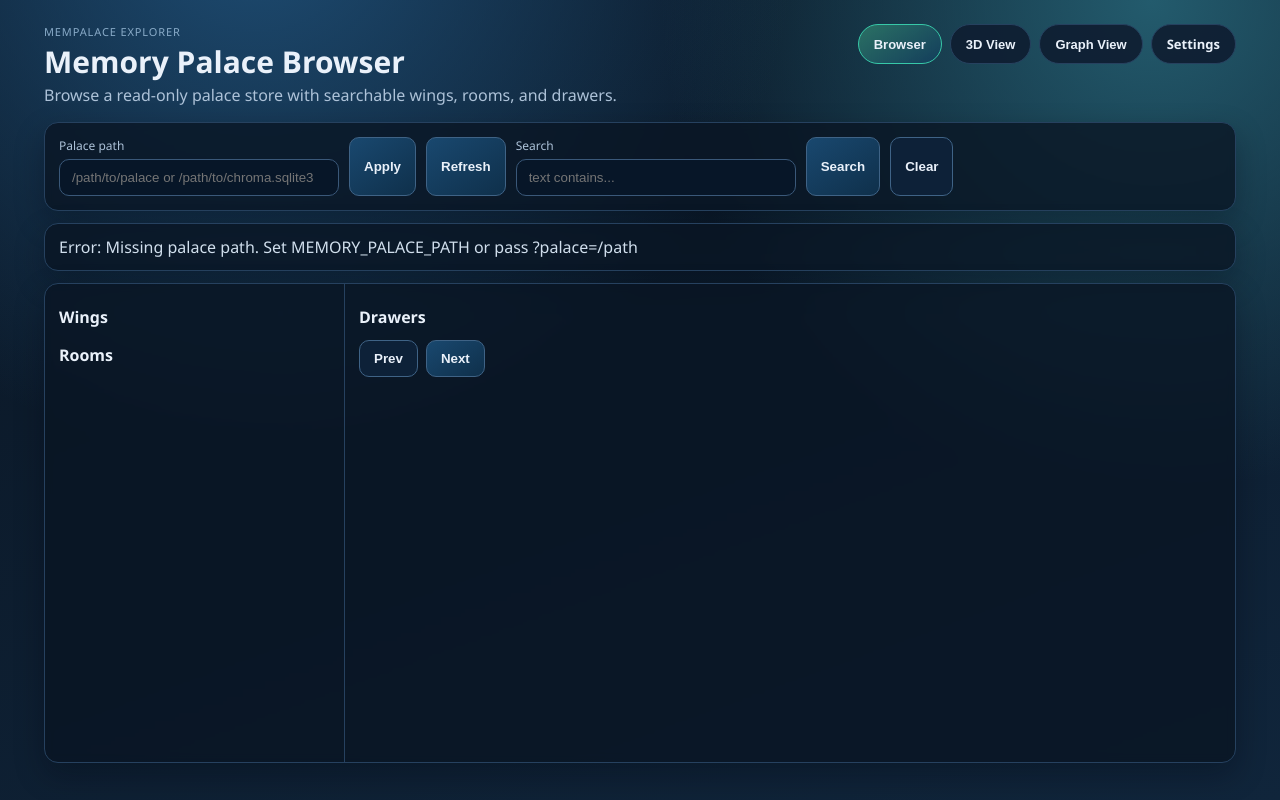
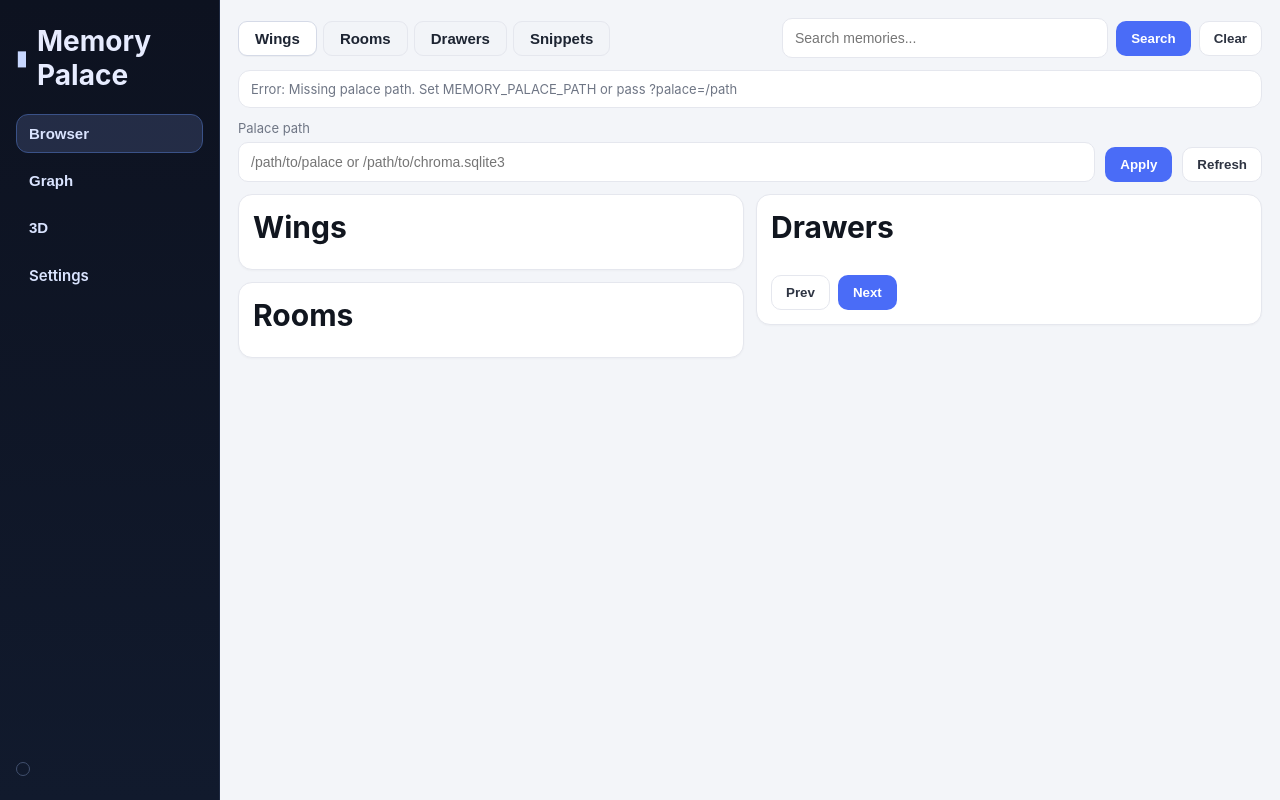
Before and after one commit to tomsalphaclawbot/memory-palace-web-frontend, a Flask app: page / in a window 1280 px wide. Run offline with Flask 3, Linux system fonts and the light colour scheme.

Commit message:
Rebuild UI to match selected concept layout

```diff
--- a/static/app.css
+++ b/static/app.css
@@ -3,224 +3,312 @@
 }
 
 :root {
-  --bg-1: #0a1624;
-  --bg-2: #10253b;
-  --surface: rgba(9, 21, 35, 0.78);
-  --surface-strong: #0f2238;
-  --border: #26415f;
-  --text: #eaf1fa;
-  --text-muted: #adc2d8;
-  --accent: #37c8a8;
-  --accent-2: #4fb8ff;
-  --danger: #ff9a7d;
+  --bg: #f3f5f9;
+  --surface: #ffffff;
+  --surface-muted: #f7f8fb;
+  --border: #e5e7ee;
+  --text: #11161f;
+  --text-muted: #6f7685;
+  --sidebar-1: #0d1220;
+  --sidebar-2: #111a2d;
+  --sidebar-border: #1f2a42;
+  --accent: #4a6cf7;
+  --accent-soft: #e9eeff;
 }
 
 body {
   margin: 0;
+  font-family: Inter, "Avenir Next", "Segoe UI", sans-serif;
+  background: var(--bg);
   color: var(--text);
-  font-family: "Avenir Next", "Segoe UI", "Trebuchet MS", sans-serif;
-  background: radial-gradient(circle at 20% -10%, #1e4d74 0%, transparent 40%),
-    radial-gradient(circle at 90% 0%, #235b6d 0%, transparent 35%),
-    linear-gradient(160deg, var(--bg-1), var(--bg-2));
-  min-height: 100vh;
 }
 
-.page-shell {
-  max-width: 1240px;
-  margin: 0 auto;
-  padding: 24px;
+h1,
+h2,
+h3,
+p {
+  margin: 0;
 }
 
-.topbar {
+.app-shell {
+  min-height: 100vh;
+  display: grid;
+  grid-template-columns: 220px 1fr;
+}
+
+.sidebar {
+  background: linear-gradient(180deg, var(--sidebar-1), var(--sidebar-2));
+  color: #e7ecff;
+  border-right: 1px solid var(--sidebar-border);
+  padding: 24px 16px;
+  display: flex;
+  flex-direction: column;
+  gap: 22px;
+}
+
+.brand {
+  display: flex;
+  align-items: center;
+  gap: 10px;
+  font-weight: 700;
+  font-size: 28px;
+}
+
+.brand-mark {
+  font-size: 20px;
+  color: #c8d7ff;
+}
+
+.side-nav {
+  display: flex;
+  flex-direction: column;
+  gap: 8px;
+}
+
+.nav-item {
+  display: block;
+  border: 1px solid transparent;
+  border-radius: 12px;
+  color: #dae4ff;
+  background: transparent;
+  text-decoration: none;
+  text-align: left;
+  padding: 10px 12px;
+  font-weight: 600;
+  font-size: 15px;
+  cursor: pointer;
+}
+
+.nav-item:hover {
+  border-color: #2a3c66;
+  background: rgba(102, 135, 226, 0.12);
+}
+
+.nav-item.active {
+  background: rgba(151, 176, 255, 0.16);
+  border-color: #3a5288;
+}
+
+.sidebar-dot {
+  margin-top: auto;
+  width: 14px;
+  height: 14px;
+  border-radius: 999px;
+  border: 1px solid #41506e;
+}
+
+.workspace {
+  padding: 18px;
+}
+
+.workspace-top {
   display: flex;
   justify-content: space-between;
-  align-items: flex-start;
-  gap: 18px;
-  margin-bottom: 16px;
+  align-items: center;
+  gap: 12px;
+  margin-bottom: 12px;
 }
 
-.eyebrow {
-  margin: 0;
-  text-transform: uppercase;
-  letter-spacing: 0.08em;
-  color: #89abc8;
-  font-size: 11px;
-}
-
-h1 {
-  margin: 6px 0;
-  font-size: 30px;
-  line-height: 1.1;
-}
-
-.subtitle {
-  margin: 0;
-  color: var(--text-muted);
-}
-
-.top-tabs {
+.scope-tabs {
   display: flex;
-  gap: 8px;
+  gap: 6px;
   flex-wrap: wrap;
 }
 
-.tab {
+.scope-tab {
   border: 1px solid var(--border);
-  border-radius: 999px;
-  background: rgba(15, 30, 49, 0.92);
-  color: var(--text);
+  border-radius: 9px;
+  background: #f2f4f8;
+  color: #1d2432;
   font-weight: 600;
-  font-size: 13px;
-  padding: 10px 15px;
+  font-size: 15px;
+  padding: 8px 16px;
   cursor: pointer;
-  text-decoration: none;
 }
 
-.tab:hover {
-  border-color: var(--accent-2);
+.scope-tab.active {
+  background: #fff;
+  border-color: #d5dae7;
+  box-shadow: 0 1px 0 rgba(0, 0, 0, 0.03);
 }
 
-.tab.active {
-  border-color: var(--accent);
-  background: linear-gradient(145deg, rgba(47, 124, 105, 0.85), rgba(18, 61, 93, 0.9));
+.searchbar {
+  display: flex;
+  align-items: center;
+  gap: 8px;
+  min-width: min(100%, 480px);
 }
 
-.panel {
+input {
+  width: 100%;
+  min-height: 40px;
   border: 1px solid var(--border);
-  background: var(--surface);
-  border-radius: 14px;
-  backdrop-filter: blur(4px);
-  box-shadow: 0 12px 30px rgba(3, 8, 16, 0.3);
-}
-
-.controls {
-  display: flex;
-  gap: 10px;
-  flex-wrap: wrap;
-  padding: 14px;
-  margin-bottom: 12px;
+  border-radius: 10px;
+  padding: 0 12px;
+  background: #fff;
+  color: var(--text);
+  font-size: 14px;
 }
 
 label {
+  font-size: 13px;
+  color: var(--text-muted);
   display: flex;
   flex-direction: column;
-  font-size: 12px;
-  color: var(--text-muted);
-  gap: 5px;
-}
-
-input {
-  min-width: 280px;
-  padding: 10px 12px;
-  border-radius: 10px;
-  border: 1px solid #3a5879;
-  background: #071628;
-  color: var(--text);
+  gap: 6px;
 }
 
 button {
-  padding: 10px 14px;
+  border: 1px solid transparent;
   border-radius: 10px;
-  border: 1px solid #3f6386;
-  background: linear-gradient(145deg, #19486f, #0f304b);
-  color: var(--text);
+  background: var(--accent);
+  color: #fff;
   font-weight: 600;
+  padding: 9px 14px;
   cursor: pointer;
 }
 
 button:hover {
-  filter: brightness(1.08);
-}
-
-button:disabled {
-  opacity: 0.6;
-  cursor: not-allowed;
+  filter: brightness(0.96);
 }
 
 button.ghost {
-  background: #0d2138;
+  background: #fff;
+  color: #2e3442;
+  border-color: var(--border);
 }
 
-.summary {
-  padding: 12px 14px;
+.summary-strip {
+  border: 1px solid var(--border);
+  background: var(--surface);
+  border-radius: 12px;
+  padding: 10px 12px;
+  color: var(--text-muted);
   margin-bottom: 12px;
-  color: #d1dfed;
+  font-size: 13px;
 }
 
-.browser-grid {
-  display: grid;
-  grid-template-columns: 300px 1fr;
-  min-height: 60vh;
-  overflow: hidden;
+.path-controls {
+  display: flex;
+  align-items: flex-end;
+  gap: 10px;
+  margin-bottom: 12px;
+  flex-wrap: wrap;
 }
 
-aside,
-.browser-grid > section {
-  padding: 14px;
-  overflow: auto;
+.path-controls label {
+  min-width: 360px;
+  flex: 1;
 }
 
-aside {
-  border-right: 1px solid var(--border);
+.browser-layout {
+  display: grid;
+  grid-template-columns: minmax(340px, 1fr) minmax(380px, 1fr);
+  gap: 12px;
+  align-items: start;
 }
 
-h2 {
-  margin: 8px 0 10px;
-  font-size: 16px;
+.column-left {
+  display: grid;
+  gap: 12px;
+}
+
+.panel-card {
+  border: 1px solid var(--border);
+  background: var(--surface);
+  border-radius: 14px;
+  padding: 14px;
+  box-shadow: 0 1px 2px rgba(16, 20, 32, 0.03);
+}
+
+.panel-card h2 {
+  margin-bottom: 10px;
+  font-size: 30px;
 }
 
 ul {
   list-style: none;
-  margin: 0 0 16px;
   padding: 0;
-}
-
-li {
-  margin-bottom: 8px;
+  margin: 0;
+  display: grid;
+  gap: 8px;
 }
 
 li button {
   width: 100%;
+  border: 1px solid var(--border);
+  background: #fff;
+  color: #252b38;
   text-align: left;
 }
 
+li button:hover {
+  border-color: #cfd6e8;
+}
+
+li button.active-filter {
+  border-color: #a9b8e8;
+  background: var(--accent-soft);
+}
+
+.panel-head {
+  display: flex;
+  justify-content: space-between;
+  align-items: baseline;
+  gap: 10px;
+  margin-bottom: 8px;
+}
+
 #drawerMeta {
-  margin-bottom: 10px;
   color: var(--text-muted);
   font-size: 13px;
 }
 
+#drawers {
+  display: grid;
+  grid-template-columns: repeat(2, minmax(200px, 1fr));
+  gap: 10px;
+}
+
 .card {
-  border: 1px solid #35597b;
+  border: 1px solid var(--border);
   border-radius: 12px;
+  background: var(--surface-muted);
   padding: 12px;
-  margin-bottom: 10px;
-  background: rgba(4, 17, 30, 0.85);
+  display: grid;
+  gap: 7px;
 }
 
 .card h3 {
-  margin: 0 0 6px;
-  font-size: 14px;
+  font-size: 28px;
 }
 
 .card .meta {
   color: var(--text-muted);
   font-size: 12px;
-  margin-bottom: 7px;
 }
 
-.card pre {
+.card .snippet {
+  font-size: 13px;
+  line-height: 1.4;
+  color: #2b3444;
   margin: 0;
-  white-space: pre-wrap;
-  color: #dce6f2;
+}
+
+.card .card-actions {
+  display: flex;
+  justify-content: flex-end;
+}
+
+.card .card-actions button {
+  padding: 6px 10px;
   font-size: 12px;
-  line-height: 1.4;
 }
 
 .pager {
-  margin-top: 12px;
   display: flex;
   gap: 8px;
+  margin-top: 12px;
 }
 
 .view {
--- a/static/app.js
+++ b/static/app.js
@@ -26,8 +26,9 @@
   dialogTitle: document.getElementById('dialogTitle'),
   dialogBody: document.getElementById('dialogBody'),
   closeDialog: document.getElementById('closeDialog'),
-  viewTabs: Array.from(document.querySelectorAll('.top-tabs [data-view]')),
+  viewTabs: Array.from(document.querySelectorAll('.side-nav [data-view]')),
   viewPanels: Array.from(document.querySelectorAll('[data-view-panel]')),
+  scopeTabs: Array.from(document.querySelectorAll('.scope-tab')),
 };
 
 function normalizeViewFromHash() {
@@ -91,19 +92,21 @@
   const config = await getJson('/api/config');
   const qsPalace = new URLSearchParams(window.location.search).get('palace') || '';
   state.palace = qsPalace || config.defaultPalace || '';
+  if (el.palaceInput) {
     el.palaceInput.value = state.palace;
+  }
 }
 
 async function loadSummary() {
   const summary = await getJson(apiUrl('/api/summary'));
-  el.summary.textContent = `DB: ${summary.dbPath} | drawers: ${summary.totalDrawers} | wings: ${summary.wings} | rooms: ${summary.rooms}`;
+  el.summary.textContent = `DB: ${summary.dbPath} • ${summary.wings} wings • ${summary.rooms} rooms • ${summary.totalDrawers} drawers`;
 }
 
 function makeFilterButton(label, onClick, active = false) {
   const li = document.createElement('li');
   const btn = document.createElement('button');
   btn.textContent = label;
-  if (active) btn.style.borderColor = '#8ab4ff';
+  if (active) btn.classList.add('active-filter');
   btn.onclick = onClick;
   li.appendChild(btn);
   return li;
@@ -113,12 +116,16 @@
   const data = await getJson(apiUrl('/api/wings'));
   el.wings.innerHTML = '';
   el.wings.appendChild(
-    makeFilterButton(`All wings`, () => {
+    makeFilterButton(
+      'All wings',
+      () => {
         state.wing = '';
         state.room = '';
         state.offset = 0;
         refreshAll();
-    }, !state.wing)
+      },
+      !state.wing
+    )
   );
 
   data.items.forEach((item) => {
@@ -141,12 +148,16 @@
   const data = await getJson(apiUrl('/api/rooms', { wing: state.wing }));
   el.rooms.innerHTML = '';
   el.rooms.appendChild(
-    makeFilterButton(`All rooms`, () => {
+    makeFilterButton(
+      'All rooms',
+      () => {
         state.room = '';
         state.offset = 0;
         loadDrawers();
         loadRooms();
-    }, !state.room)
+      },
+      !state.room
+    )
   );
 
   data.items.forEach((item) => {
@@ -165,25 +176,44 @@
   });
 }
 
+function titleForDrawer(item) {
+  if (item.room) return item.room;
+  if (item.source_file) {
+    const parts = item.source_file.split('/');
+    return parts[parts.length - 1];
+  }
+  return item.embedding_id;
+}
+
+function snippetForDrawer(item) {
+  const text = (item.snippet || '').replace(/\s+/g, ' ').trim();
+  if (text.length <= 180) return text;
+  return `${text.slice(0, 177)}...`;
+}
+
 function makeDrawerCard(item) {
   const card = document.createElement('div');
   card.className = 'card';
 
   const h3 = document.createElement('h3');
-  h3.textContent = item.embedding_id;
+  h3.textContent = titleForDrawer(item);
   card.appendChild(h3);
 
   const meta = document.createElement('div');
   meta.className = 'meta';
-  meta.textContent = `${item.wing} / ${item.room} | ${item.source_file || 'unknown source'} | chunk ${item.chunk_index ?? 'n/a'}`;
+  meta.textContent = `${item.wing} / ${item.room || '(none)'} • chunk ${item.chunk_index ?? 'n/a'}`;
   card.appendChild(meta);
 
-  const pre = document.createElement('pre');
-  pre.textContent = item.snippet || '';
-  card.appendChild(pre);
+  const snippet = document.createElement('p');
+  snippet.className = 'snippet';
+  snippet.textContent = snippetForDrawer(item);
+  card.appendChild(snippet);
+
+  const actions = document.createElement('div');
+  actions.className = 'card-actions';
 
   const openBtn = document.createElement('button');
-  openBtn.textContent = 'Open full drawer';
+  openBtn.textContent = 'Open';
   openBtn.onclick = async () => {
     try {
       const full = await getJson(apiUrl(`/api/drawer/${encodeURIComponent(item.embedding_id)}`));
@@ -194,7 +224,9 @@
       alert(String(err.message || err));
     }
   };
-  card.appendChild(openBtn);
+
+  actions.appendChild(openBtn);
+  card.appendChild(actions);
 
   return card;
 }
@@ -211,7 +243,14 @@
   );
 
   state.total = data.total;
-  el.drawerMeta.textContent = `Showing ${Math.min(data.offset + 1, data.total)}-${Math.min(data.offset + data.limit, data.total)} of ${data.total}`;
+
+  if (data.total === 0) {
+    el.drawerMeta.textContent = 'No drawers found.';
+  } else {
+    const from = data.offset + 1;
+    const to = Math.min(data.offset + data.limit, data.total);
+    el.drawerMeta.textContent = `Showing ${from}-${to} of ${data.total}`;
+  }
 
   el.drawers.innerHTML = '';
   data.items.forEach((item) => el.drawers.appendChild(makeDrawerCard(item)));
@@ -231,6 +270,7 @@
   }
 }
 
+if (el.applyPalace) {
   el.applyPalace.onclick = () => {
     state.palace = el.palaceInput.value.trim();
     state.offset = 0;
@@ -240,35 +280,59 @@
     el.searchInput.value = '';
     refreshAll();
   };
+}
 
+if (el.refresh) {
   el.refresh.onclick = () => refreshAll();
+}
 
+if (el.searchBtn) {
   el.searchBtn.onclick = () => {
     state.q = el.searchInput.value.trim();
     state.offset = 0;
     loadDrawers().catch((err) => renderError(err.message || String(err)));
   };
+}
 
+if (el.clearBtn) {
   el.clearBtn.onclick = () => {
     state.q = '';
     state.offset = 0;
     el.searchInput.value = '';
     loadDrawers().catch((err) => renderError(err.message || String(err)));
   };
+}
 
+if (el.prevPage) {
   el.prevPage.onclick = () => {
     state.offset = Math.max(0, state.offset - state.limit);
     loadDrawers().catch((err) => renderError(err.message || String(err)));
   };
+}
 
+if (el.nextPage) {
   el.nextPage.onclick = () => {
     state.offset += state.limit;
     loadDrawers().catch((err) => renderError(err.message || String(err)));
   };
+}
 
+if (el.closeDialog) {
   el.closeDialog.onclick = () => el.drawerDialog.close();
+}
+
 el.viewTabs.forEach((tab) => {
   tab.onclick = () => setActiveView(tab.dataset.view, true);
+});
+
+el.scopeTabs.forEach((tab) => {
+  tab.onclick = () => {
+    el.scopeTabs.forEach((t) => t.classList.toggle('active', t === tab));
+    const target = document.getElementById(tab.dataset.target);
+    if (target) {
+      target.scrollIntoView({ behavior: 'smooth', block: 'start' });
+    }
+  };
 });
 
 window.addEventListener('hashchange', () => {
--- a/templates/index.html
+++ b/templates/index.html
@@ -7,74 +7,88 @@
     <link rel="stylesheet" href="/static/app.css" />
   </head>
   <body>
-    <div class="page-shell">
-      <header class="topbar">
-        <div>
-          <p class="eyebrow">MemPalace Explorer</p>
-          <h1>Memory Palace Browser</h1>
-          <p class="subtitle">Browse a read-only palace store with searchable wings, rooms, and drawers.</p>
+    <div class="app-shell">
+      <aside class="sidebar">
+        <div class="brand">
+          <span class="brand-mark">▮</span>
+          <span>Memory Palace</span>
         </div>
-        <nav class="top-tabs" aria-label="View tabs">
-          <button class="tab active" data-view="browser">Browser</button>
-          <button class="tab" data-view="view3d">3D View</button>
-          <button class="tab" data-view="graph">Graph View</button>
-          <a class="tab link-tab" href="/settings">Settings</a>
+
+        <nav class="top-tabs side-nav" aria-label="View tabs">
+          <button class="nav-item active" data-view="browser">Browser</button>
+          <button class="nav-item" data-view="graph">Graph</button>
+          <button class="nav-item" data-view="view3d">3D</button>
+          <a class="nav-item link-nav" href="/settings">Settings</a>
         </nav>
+
+        <div class="sidebar-dot" aria-hidden="true"></div>
+      </aside>
+
+      <main class="workspace">
+        <section class="view active" id="view-browser" data-view-panel="browser">
+          <header class="workspace-top">
+            <div class="scope-tabs" role="tablist" aria-label="Data sections">
+              <button class="scope-tab active" data-target="wingsPanel">Wings</button>
+              <button class="scope-tab" data-target="roomsPanel">Rooms</button>
+              <button class="scope-tab" data-target="drawersPanel">Drawers</button>
+              <button class="scope-tab" data-target="drawersPanel">Snippets</button>
+            </div>
+
+            <div class="searchbar">
+              <input id="searchInput" type="text" placeholder="Search memories..." />
+              <button id="searchBtn">Search</button>
+              <button id="clearBtn" class="ghost">Clear</button>
+            </div>
           </header>
 
-      <section class="view active" id="view-browser" data-view-panel="browser">
-        <section class="controls panel">
+          <section class="summary-strip" id="summary"></section>
+
+          <section class="path-controls">
             <label>
               Palace path
               <input id="palaceInput" type="text" placeholder="/path/to/palace or /path/to/chroma.sqlite3" />
             </label>
             <button id="applyPalace">Apply</button>
-          <button id="refresh">Refresh</button>
-
-          <label>
-            Search
-            <input id="searchInput" type="text" placeholder="text contains..." />
-          </label>
-          <button id="searchBtn">Search</button>
-          <button id="clearBtn" class="ghost">Clear</button>
+            <button id="refresh" class="ghost">Refresh</button>
           </section>
 
-        <section class="summary panel" id="summary"></section>
-
-        <main class="browser-grid panel">
-          <aside>
+          <section class="browser-layout">
+            <div class="column-left">
+              <article class="panel-card" id="wingsPanel">
                 <h2>Wings</h2>
                 <ul id="wings"></ul>
+              </article>
 
+              <article class="panel-card" id="roomsPanel">
                 <h2>Rooms</h2>
                 <ul id="rooms"></ul>
-          </aside>
+              </article>
+            </div>
 
-          <section>
+            <article class="panel-card drawers-panel" id="drawersPanel">
+              <div class="panel-head">
                 <h2>Drawers</h2>
                 <div id="drawerMeta"></div>
+              </div>
               <div id="drawers"></div>
               <div class="pager">
                 <button id="prevPage" class="ghost">Prev</button>
                 <button id="nextPage">Next</button>
               </div>
+            </article>
+          </section>
+        </section>
+
+        <section class="view panel-card" id="view-graph" data-view-panel="graph">
+          <h2>Graph View</h2>
+          <p class="muted">Graph visualization is coming next. Browser view is fully functional today.</p>
+        </section>
+
+        <section class="view panel-card" id="view-3d" data-view-panel="view3d">
+          <h2>3D View</h2>
+          <p class="muted">3D exploration is coming next. Browser view is fully functional today.</p>
         </section>
       </main>
-      </section>
-
-      <section class="view panel" id="view-3d" data-view-panel="view3d">
-        <h2>3D View</h2>
-        <p class="muted">
-          3D visualization is not wired yet. Use Browser for full read-only navigation today.
-        </p>
-      </section>
-
-      <section class="view panel" id="view-graph" data-view-panel="graph">
-        <h2>Graph View</h2>
-        <p class="muted">
-          Graph visualization is not wired yet. Use Browser for full filtering, search, and drawer drill-down.
-        </p>
-      </section>
     </div>
 
     <dialog id="drawerDialog">
```
Also changed, not shown: other parts of static/app.css (+71 -37 lines), templates/settings.html (+23 -21 lines). Lines whose indentation alone changed are shown as unchanged.
